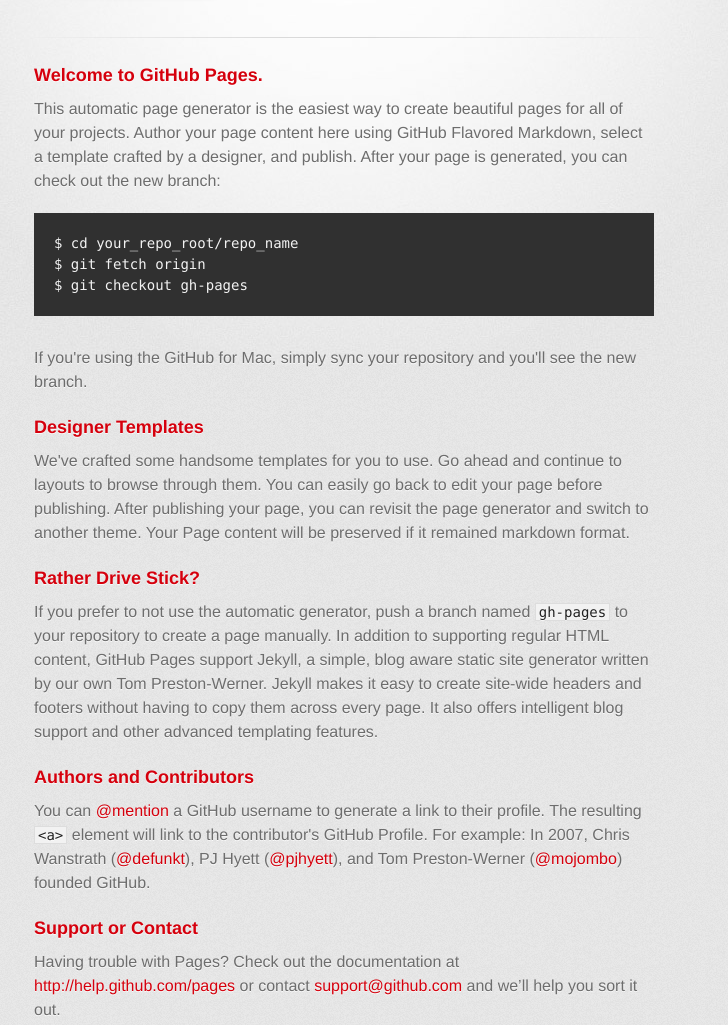
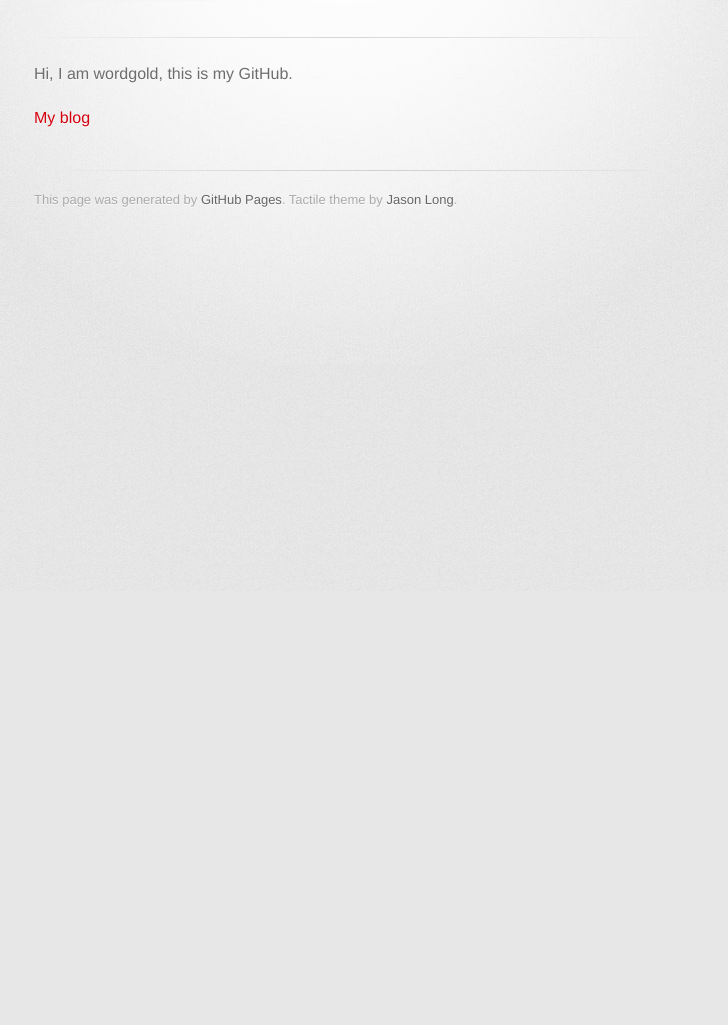
Before and after one commit to wordgold/wordgold.github.com, a plain HTML site: page index.html in a window 1280 px wide. Shown: the part 209-1234 px from the top of the page, without its empty margins (296-1024 px from the left). After the commit the page ends 800 px from the top, so only its background shows below. Drawn offline with Linux system fonts and the light colour scheme; a web font is replaced by a local one.

Commit message:
Replace master branch with page content via GitHub

```diff
--- a/index.html
+++ b/index.html
@@ -29,32 +29,9 @@
         <hr>
 
         <section id="main_content">
-          <h3>Welcome to GitHub Pages.</h3>
+          <p>Hi, I am wordgold, this is my GitHub.</p>
 
-<p>This automatic page generator is the easiest way to create beautiful pages for all of your projects. Author your page content here using GitHub Flavored Markdown, select a template crafted by a designer, and publish. After your page is generated, you can check out the new branch:</p>
-
-<pre><code>$ cd your_repo_root/repo_name
-$ git fetch origin
-$ git checkout gh-pages
-</code></pre>
-
-<p>If you're using the GitHub for Mac, simply sync your repository and you'll see the new branch.</p>
-
-<h3>Designer Templates</h3>
-
-<p>We've crafted some handsome templates for you to use. Go ahead and continue to layouts to browse through them. You can easily go back to edit your page before publishing. After publishing your page, you can revisit the page generator and switch to another theme. Your Page content will be preserved if it remained markdown format.</p>
-
-<h3>Rather Drive Stick?</h3>
-
-<p>If you prefer to not use the automatic generator, push a branch named <code>gh-pages</code> to your repository to create a page manually. In addition to supporting regular HTML content, GitHub Pages support Jekyll, a simple, blog aware static site generator written by our own Tom Preston-Werner. Jekyll makes it easy to create site-wide headers and footers without having to copy them across every page. It also offers intelligent blog support and other advanced templating features.</p>
-
-<h3>Authors and Contributors</h3>
-
-<p>You can <a href="https://github.com/blog/821" class="user-mention">@mention</a> a GitHub username to generate a link to their profile. The resulting <code>&lt;a&gt;</code> element will link to the contributor's GitHub Profile. For example: In 2007, Chris Wanstrath (<a href="https://github.com/defunkt" class="user-mention">@defunkt</a>), PJ Hyett (<a href="https://github.com/pjhyett" class="user-mention">@pjhyett</a>), and Tom Preston-Werner (<a href="https://github.com/mojombo" class="user-mention">@mojombo</a>) founded GitHub.</p>
-
-<h3>Support or Contact</h3>
-
-<p>Having trouble with Pages? Check out the documentation at <a href="http://help.github.com/pages">http://help.github.com/pages</a> or contact <a href="mailto:support@github.com">support@github.com</a> and we’ll help you sort it out.</p>
+<p><a href="http://yu123.me/">My blog</a></p>
         </section>
 
         <footer>
```
Also changed, not shown: params.json (+1 -1 lines).
